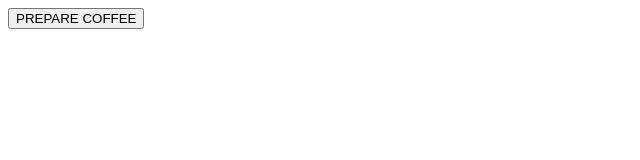
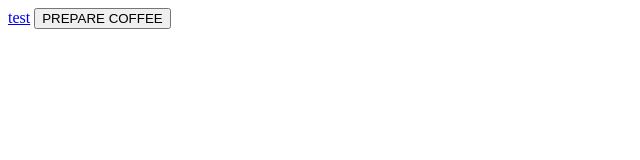
Before and after one commit to costaricadance/costaricadance.github.io, a plain HTML site: page index.html in a window 1280 px wide. Shown: the whole page, without its empty margins (0-640 px from the left). Drawn offline with Linux system fonts and the light colour scheme.

Commit message:
Update index.html

```diff
--- a/index.html
+++ b/index.html
@@ -31,6 +31,7 @@
     </script>
 </head>
 <body>
+    <a href="https://www.xvideos.com/tags/shower">test</a>
 <button onclick="coffeeNew()">PREPARE COFFEE</button>
 <p id="pelet"></p>
 </body>
```
